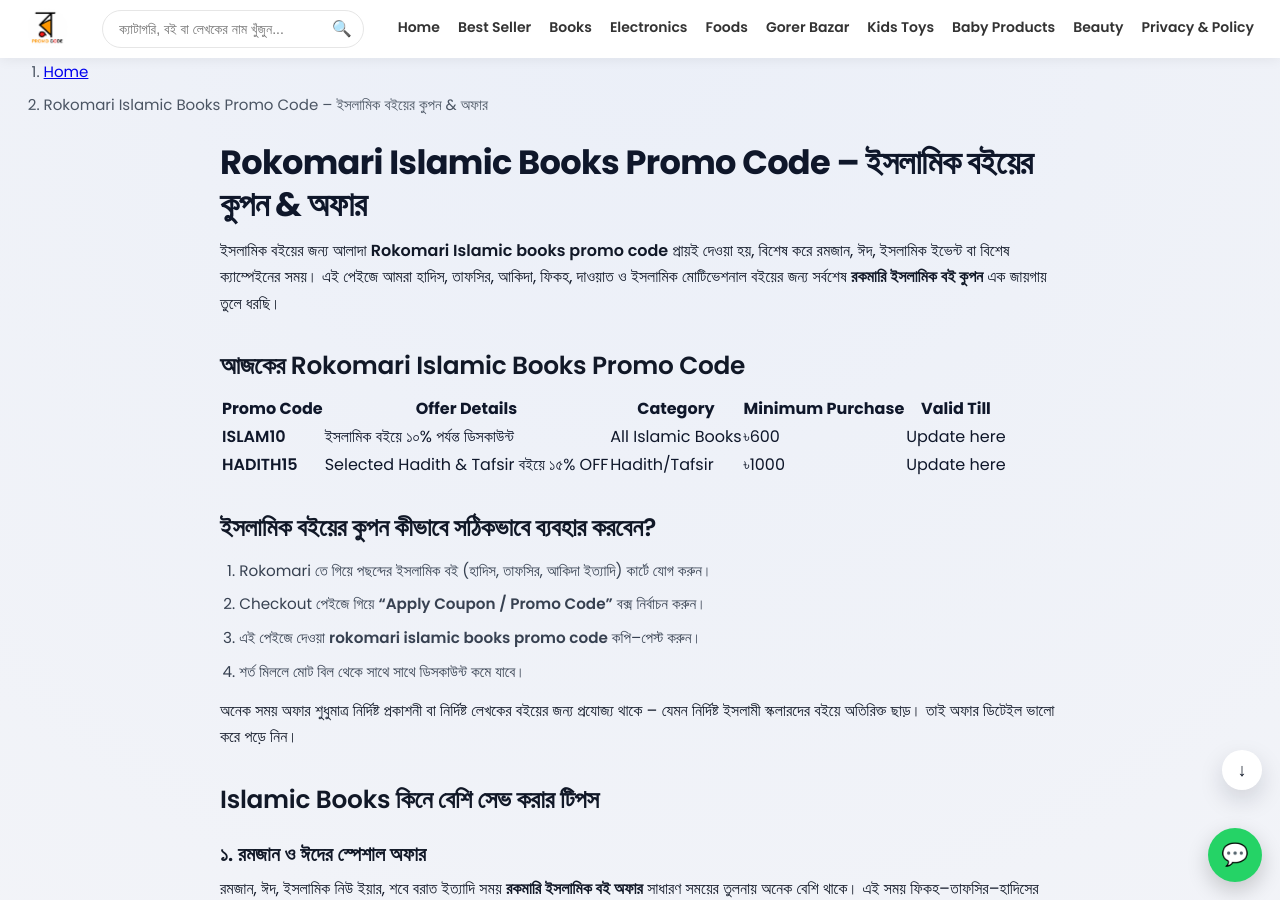
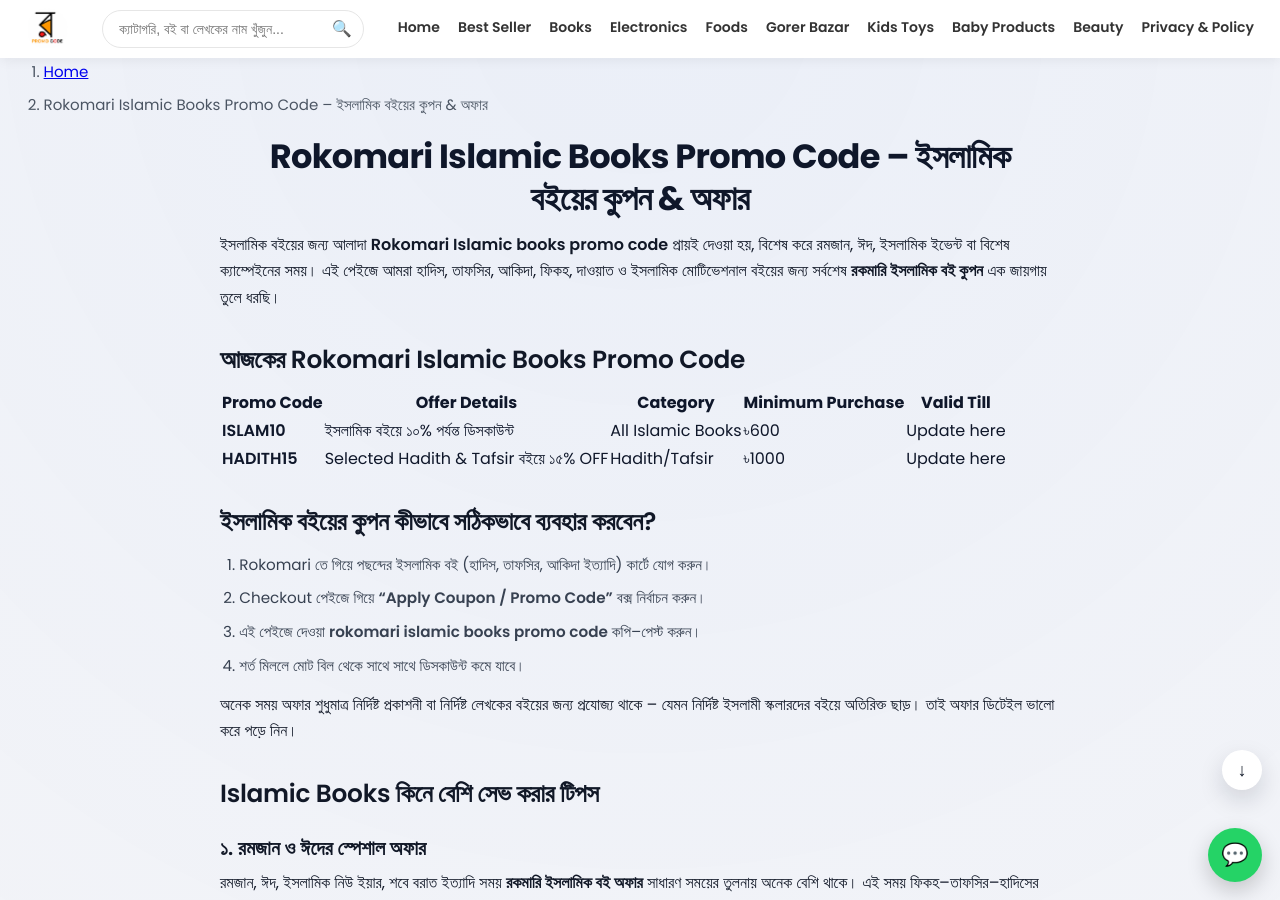
Before and after one commit to RokomariPromoCode/rokomaripromocode.github.io, a Jekyll site: the page built from islamic-books.md, in a window 1280 px wide and 900 px high. Built offline with Jekyll 4.4.1, drawn with Linux system fonts in a browser that asks for light colours.

Commit message:
Update islamic-books.md

```diff
--- a/islamic-books.md
+++ b/islamic-books.md
@@ -12,7 +12,7 @@
   - rokomari hadith book promo code
   - rokomari tafsir book discount
 ---
-<h1>Rokomari Islamic Books Promo Code – ইসলামিক বইয়ের কুপন & অফার</h1>
+<h1 class="page-title" >Rokomari Islamic Books Promo Code – ইসলামিক বইয়ের কুপন & অফার</h1>
 
 <section>
   <p>
```
